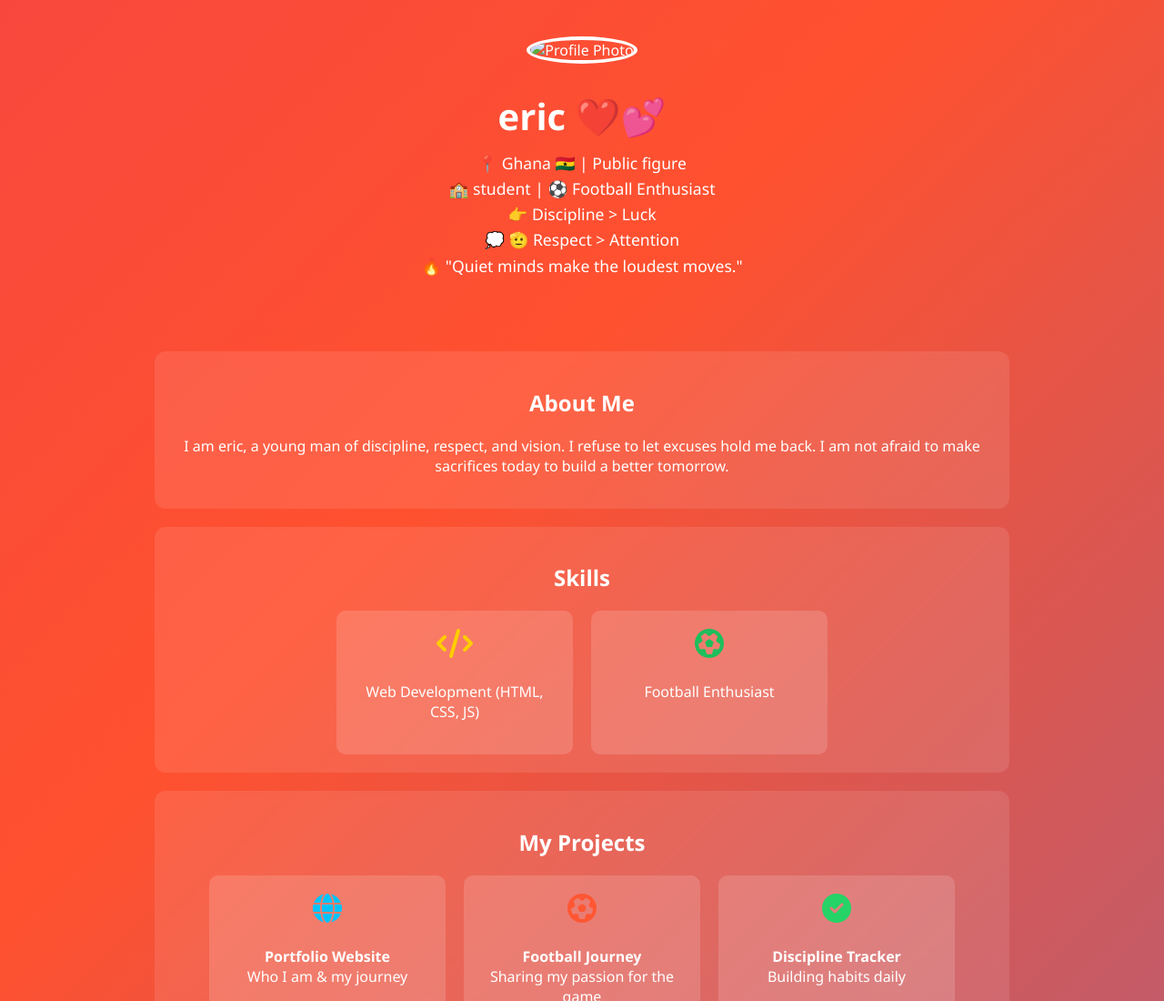
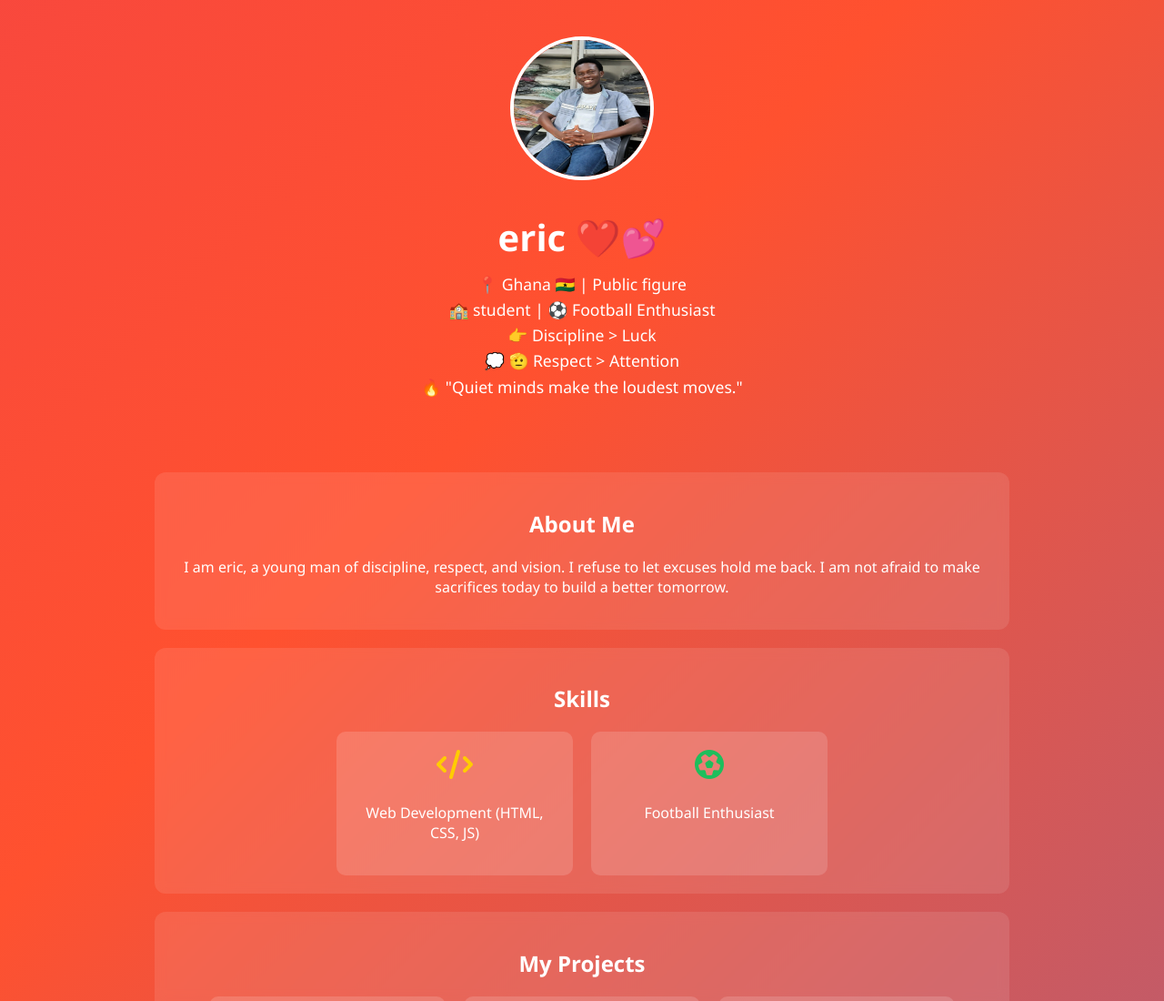
Before and after one commit to tikpoeeric/Elikemjunior, a plain HTML site: page index.html in a window 1280 px wide. Shown: the top 1100 px of the page at 91% size. Drawn offline with Linux system fonts and the light colour scheme.

Commit message:
Update profile image in index.html

```diff
--- a/index.html
+++ b/index.html
@@ -204,7 +204,7 @@
   </head>
   <body>
     <header>
-      <img src="profile.jpeg" alt="Profile Photo" />
+      <img src="IMG-20251021-WA0124~2.jpg" alt="Profile Photo" />
       <h1>eric ❤️💕</h1>
       <p>
         📍 Ghana 🇬🇭 | Public figure <br />
```
